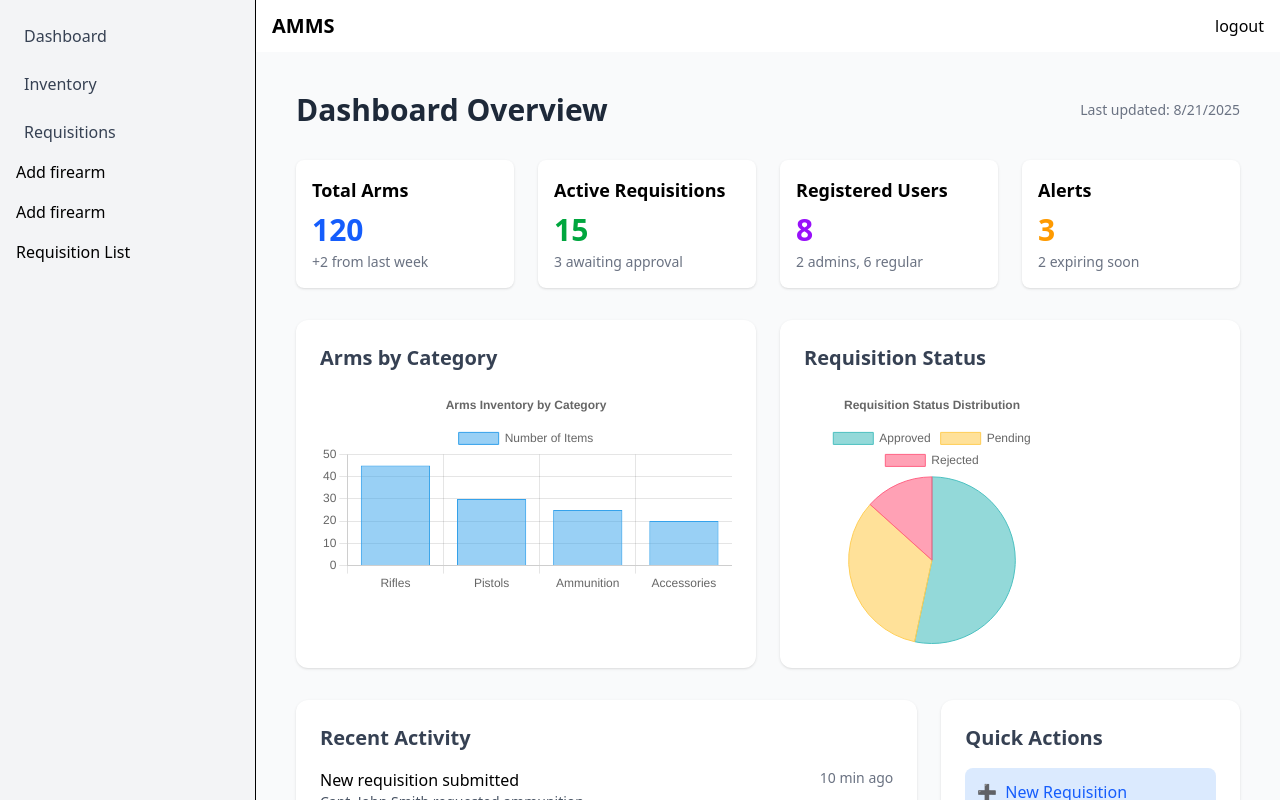
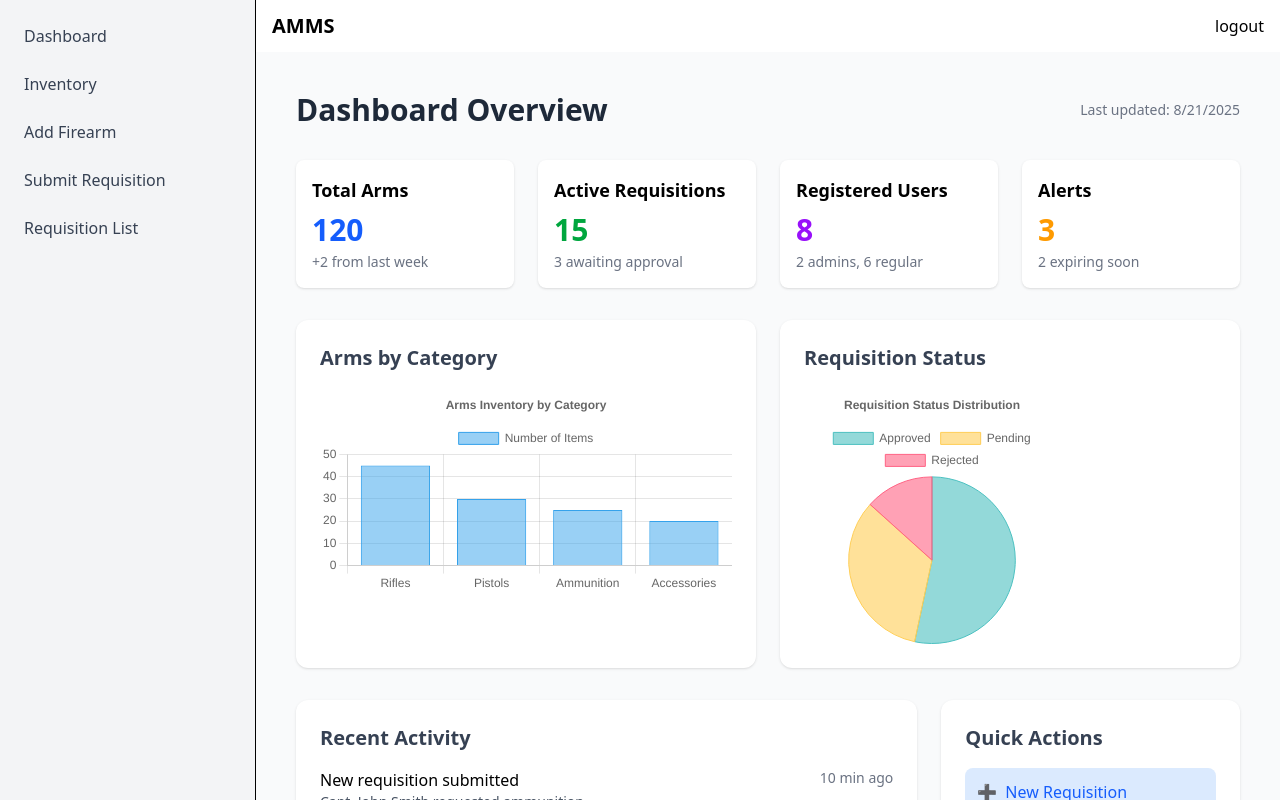
Before and after one commit to EZENGESH/amms-arms-management, a React (Vite) app in the folder frontend/: page /dashboard in a window 1280 px wide. Built offline with nearby package versions, Linux system fonts and the light colour scheme.

Commit message:
fix: update Sidebar component to use NavLink for navigation; correct requisition API endpoint and router registration

```diff
--- a/frontend/src/components/Sidebar.jsx
+++ b/frontend/src/components/Sidebar.jsx
@@ -1,67 +1,37 @@
+import { NavLink } from 'react-router-dom';
+
 export default function Sidebar() {
+    // Helper for consistent styling
+    const linkClass = "block p-2 hover:bg-gray-200 rounded text-gray-700 focus:outline-none focus:ring-2 focus:ring-blue-500";
+
     return (
         <aside className="bg-gray-100 w-64 h-full p-4 border-r" aria-label="Sidebar">
             <ul className="space-y-2">
                 <li>
-                    <a
-                        href="/dashboard"
-                        className="block p-2 hover:bg-gray-200 rounded text-gray-700 focus:outline-none focus:ring-2 focus:ring-blue-500"
-                        aria-label="Go to Dashboard"
-                    >
+                    <NavLink to="/dashboard" className={linkClass} aria-label="Go to Dashboard">
                         Dashboard
-                    </a>
+                    </NavLink>
                 </li>
                 <li>
-                    <a
-                        href="/inventory"
-                        className="block p-2 hover:bg-gray-200 rounded text-gray-700 focus:outline-none focus:ring-2 focus:ring-blue-500"
-                        aria-label="Go to Inventory"
-                    >
+                    <NavLink to="/inventory" className={linkClass} aria-label="Go to Inventory">
                         Inventory
-                    </a>
+                    </NavLink>
                 </li>
                 <li>
-                    <a
-                        href="/requisitions"
-                        className="block p-2 hover:bg-gray-200 rounded text-gray-700 focus:outline-none focus:ring-2 focus:ring-blue-500"
-                        aria-label="Go to Requisitions"
-                    >
-                        Requisitions
-                    </a>
+                    <NavLink to="/logfirearm" className={linkClass} aria-label="Go to add firearms">
+                        Add Firearm
+                    </NavLink>
                 </li>
                 <li>
-                    <a
-                        href="/logfirearm"
-                        className="flex justify-between mb-4"
-                        aria-label="Go to add firearms"
-                    >
-                        Add firearm
-
-
-                   </a>
-                </li>
-                    <li>
-                    <a
-                        href="/logfirearm"
-                        className="flex justify-between mb-4"
-                        aria-label="Go to add firearms"
-                    >
-                        Add firearm
-
-
-                   </a>
+                    <NavLink to="/requisitions" className={linkClass} aria-label="Go to Requisitions">
+                        Submit Requisition
+                    </NavLink>
                 </li>
                 <li>
-                    <a
-                        href="/requisitionlist"
-                        className="flex justify-between mb-4"
-                        aria-label="Go to Requisition List"
-                    >
+                    <NavLink to="/requisitionlist" className={linkClass} aria-label="Go to Requisition List">
                         Requisition List
-
-                   </a>
+                    </NavLink>
                 </li>
-
             </ul>
         </aside>
     );
--- a/frontend/src/pages/RequisitionList.jsx
+++ b/frontend/src/pages/RequisitionList.jsx
@@ -11,7 +11,7 @@ export default function RequisitionList() {
   useEffect(() => {
     const fetchRequisitions = async () => {
       try {
-        const response = await axios.get('http://localhost:8003/api/requisition/');
+        const response = await axios.get('http://localhost:8003/api/requisitions/');
         setRequisitions(response.data);
       } catch (error) {
         console.error('Error fetching requisitions:', error);
```
Also changed, not shown: 1 other file (tests, documents, lock files or other folders).
